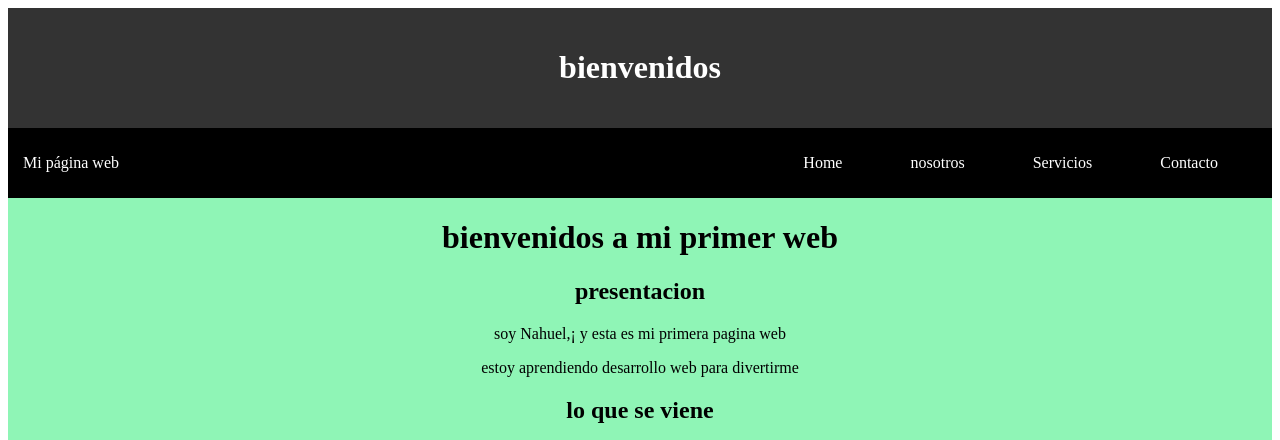
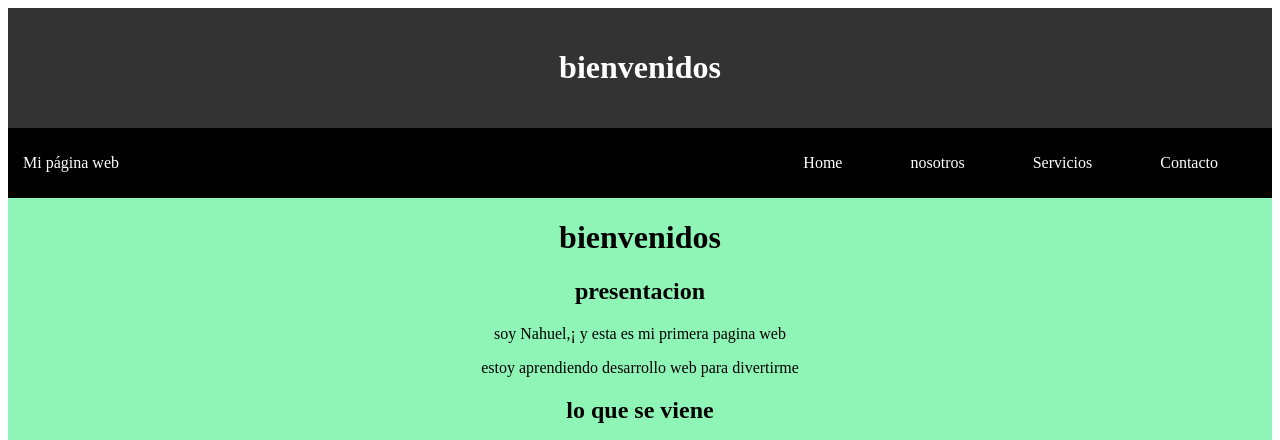
Before and after one commit to julietasilvana/reposotorio-remoto, a plain HTML site: page index.html in a window 1280 px wide. Shown: the top 440 px of the page. Drawn offline with Linux system fonts and the light colour scheme; a script that the page names is missing.

Commit message:
bienvenidos

```diff
--- a/index.html
+++ b/index.html
@@ -30,7 +30,7 @@
         <button class="button-menu-toggle">Menu</button>
     </div>
     <div class="container">
-        <h1>bienvenidos a mi primer web</h1>
+        <h1>bienvenidos </h1>
         <section>
             <div class="row">
                 <div class="column">
```
